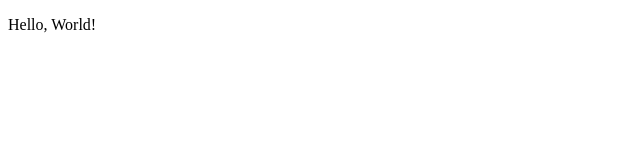
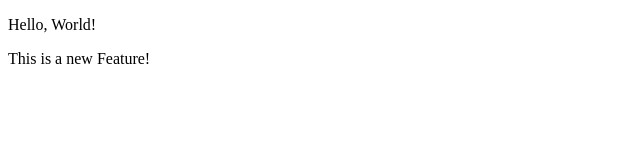
Before and after one commit to mwh07/Local_Repo, a plain HTML site: page index.html in a window 1280 px wide. Shown: the whole page, without its empty margins (0-640 px from the left). Drawn offline with Linux system fonts and the light colour scheme.

Commit message:
Add a New Feature!

```diff
--- a/index.html
+++ b/index.html
@@ -1 +1,2 @@
 <!DOCTYPE html><html><body><p>Hello, World!</p></body></html>
+<!DOCTYPE html><html><body><p>This is a new Feature!</p></body></html>
```
